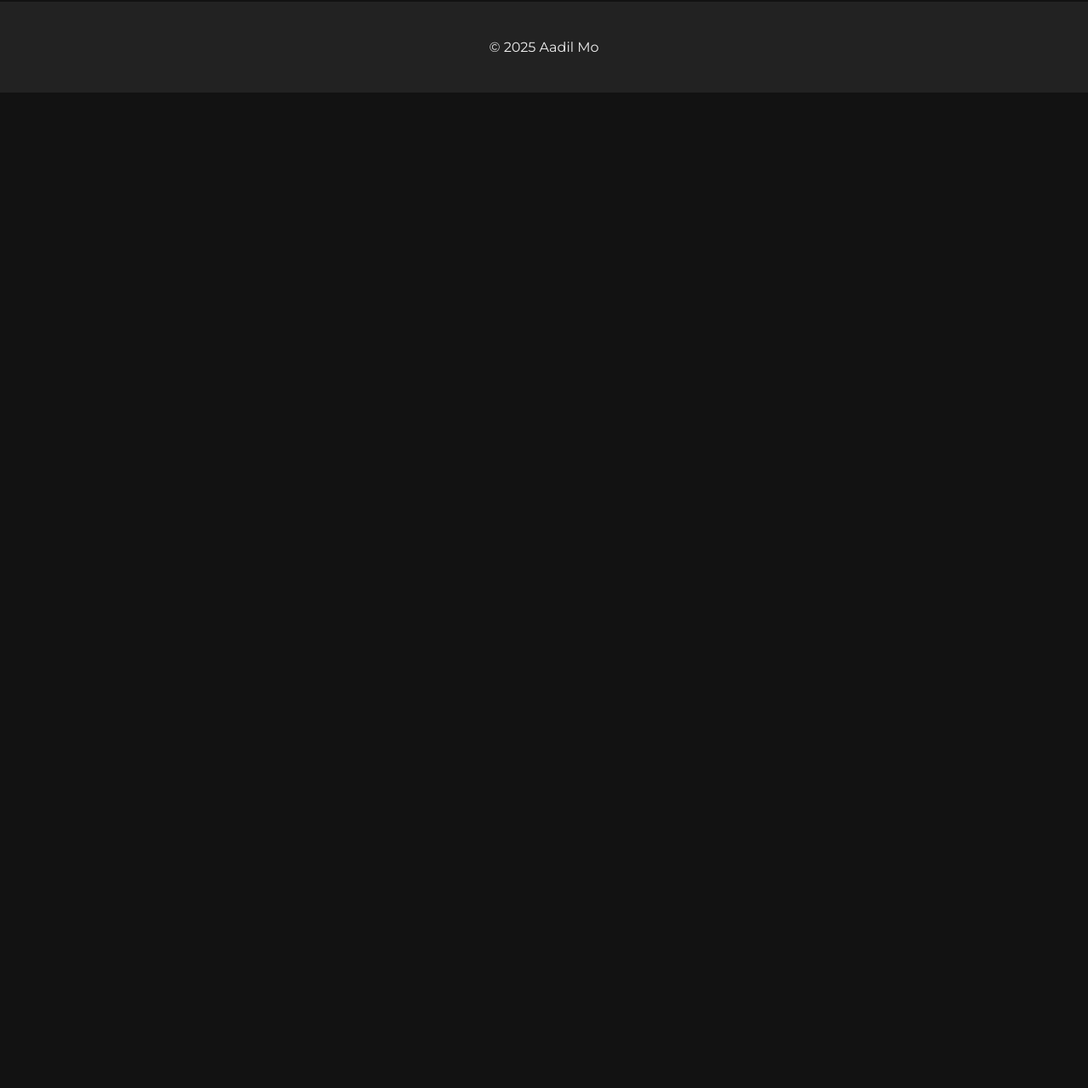
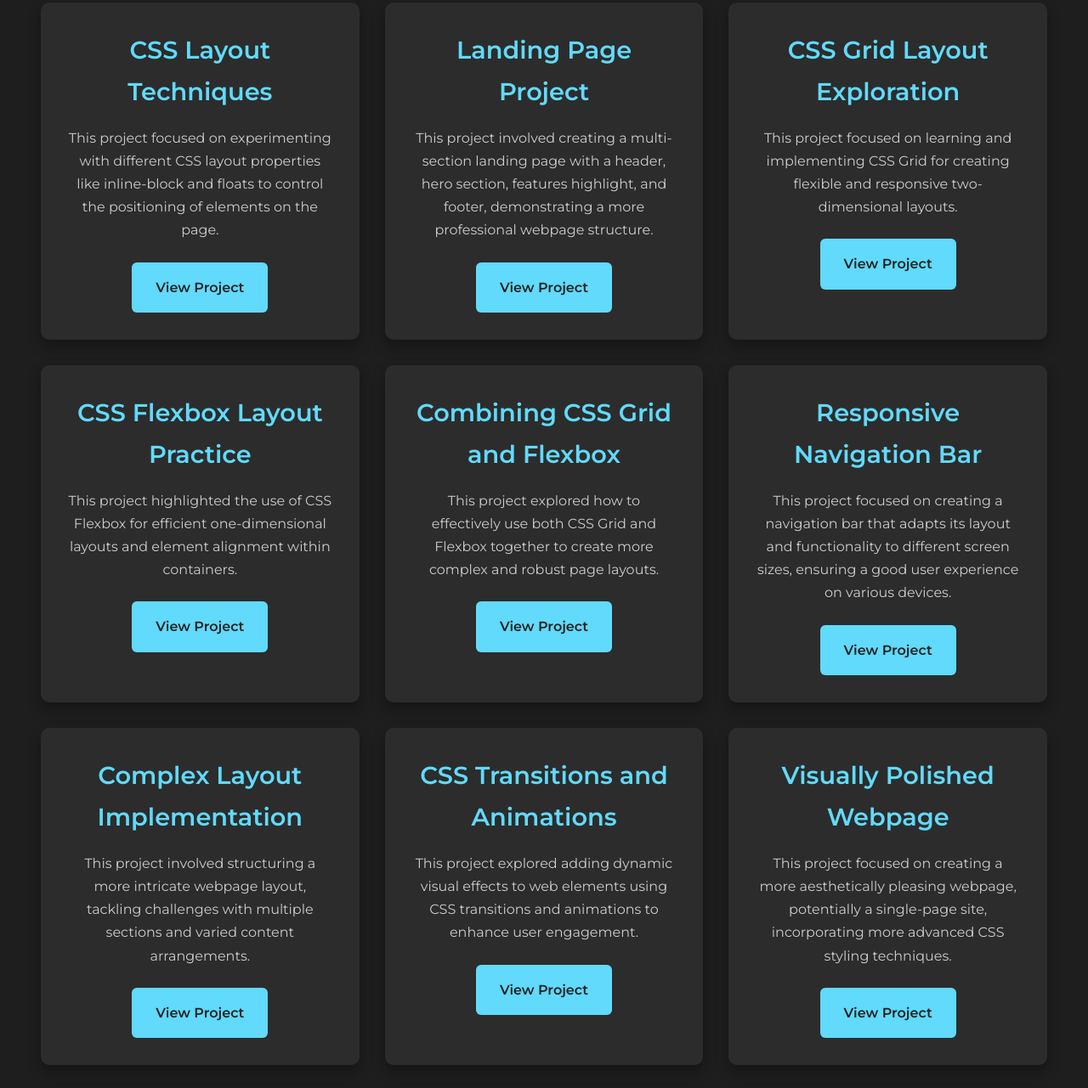
Before and after one commit to Aadil-Mo/Portfolio, a plain HTML site: page index.html in a window 1280 px wide. Shown: the part 1567-2848 px from the top of the page at 85% size. Before the commit the page ends 1676 px from the top, so only its background shows below. Drawn offline with Linux system fonts and the light colour scheme.

Commit message:
Update index.html

```diff
--- a/index.html
+++ b/index.html
@@ -36,6 +36,96 @@
                 <p>My second project, and the first time I incorporated CSS! This project involved structuring a cafe menu using HTML and then styling it with CSS to improve its visual presentation and readability. It was a significant step in learning how to separate content from presentation and apply basic styling principles.</p>
                 <a href="https://aadil-mo.github.io/test2/" target="_blank">View Project</a>
             </div>
+
+            <div class="project project-card">
+                <h3>Basic CSS Styling Practice</h3>
+                <p>This project was an exercise in learning how to apply CSS to structure HTML content, focusing on fundamental styling properties for text and images.</p>
+                <a href="https://aadil-mo.github.io/test-3/" target="_blank">View Project</a>
+            </div>
+
+            <div class="project project-card">
+                <h3>CSS Layout Techniques</h3>
+                <p>This project focused on experimenting with different CSS layout properties like inline-block and floats to control the positioning of elements on the page.</p>
+                <a href="https://aadil-mo.github.io/test-4/" target="_blank">View Project</a>
+            </div>
+
+            <div class="project project-card">
+                <h3>Landing Page Project</h3>
+                <p>This project involved creating a multi-section landing page with a header, hero section, features highlight, and footer, demonstrating a more professional webpage structure.</p>
+                <a href="https://aadil-mo.github.io/milestone/" target="_blank">View Project</a>
+            </div>
+
+            <div class="project project-card">
+                <h3>CSS Grid Layout Exploration</h3>
+                <p>This project focused on learning and implementing CSS Grid for creating flexible and responsive two-dimensional layouts.</p>
+                <a href="https://aadil-mo.github.io/test-6/" target="_blank">View Project</a>
+            </div>
+
+            <div class="project project-card">
+                <h3>CSS Flexbox Layout Practice</h3>
+                <p>This project highlighted the use of CSS Flexbox for efficient one-dimensional layouts and element alignment within containers.</p>
+                <a href="https://aadil-mo.github.io/test-7/" target="_blank">View Project</a>
+            </div>
+
+            <div class="project project-card">
+                <h3>Combining CSS Grid and Flexbox</h3>
+                <p>This project explored how to effectively use both CSS Grid and Flexbox together to create more complex and robust page layouts.</p>
+                <a href="https://aadil-mo.github.io/test-8/" target="_blank">View Project</a>
+            </div>
+
+            <div class="project project-card">
+                <h3>Responsive Navigation Bar</h3>
+                <p>This project focused on creating a navigation bar that adapts its layout and functionality to different screen sizes, ensuring a good user experience on various devices.</p>
+                <a href="https://aadil-mo.github.io/test-9/" target="_blank">View Project</a>
+            </div>
+
+            <div class="project project-card">
+                <h3>Complex Layout Implementation</h3>
+                <p>This project involved structuring a more intricate webpage layout, tackling challenges with multiple sections and varied content arrangements.</p>
+                <a href="https://aadil-mo.github.io/test-10/" target="_blank">View Project</a>
+            </div>
+
+            <div class="project project-card">
+                <h3>CSS Transitions and Animations</h3>
+                <p>This project explored adding dynamic visual effects to web elements using CSS transitions and animations to enhance user engagement.</p>
+                <a href="https://aadil-mo.github.io/test-11/" target="_blank">View Project</a>
+            </div>
+
+            <div class="project project-card">
+                <h3>Visually Polished Webpage</h3>
+                <p>This project focused on creating a more aesthetically pleasing webpage, potentially a single-page site, incorporating more advanced CSS styling techniques.</p>
+                <a href="https://aadil-mo.github.io/test-12/" target="_blank">View Project</a>
+            </div>
+
+            <div class="project project-card">
+                <h3>Milestone Project Two</h3>
+                <p>This project represents a significant step forward, possibly a more developed version of the previous milestone or a new project with increased complexity and features.</p>
+                <a href="https://aadil-mo.github.io/milestone-2/" target="_blank">View Project</a>
+            </div>
+
+            <div class="project project-card">
+                <h3>Project using CSS Framework</h3>
+                <p>This project utilized a CSS framework to speed up development and implement pre-built components for a more structured and efficient workflow.</p>
+                <a href="https://aadil-mo.github.io/test-13/" target="_blank">View Project</a>
+            </div>
+
+            <div class="project project-card">
+                <h3>Form Design and Styling</h3>
+                <p>This project focused on the principles of effective form design and styling, aiming to create user-friendly and visually appealing input forms.</p>
+                <a href="https://aadil-mo.github.io/test-15/" target="_blank">View Project</a>
+            </div>
+
+            <div class="project project-card">
+                <h3>Responsive Web Design Practice</h3>
+                <p>This project specifically focused on implementing responsive web design techniques to ensure the layout adapts well to various screen sizes and devices.</p>
+                <a href="https://aadil-mo.github.io/test-16/" target="_blank">View Project</a>
+            </div>
+
+            <div class="project project-card">
+                <h3>Advanced CSS Techniques Exploration</h3>
+                <p>This project involved experimenting with more advanced CSS concepts, potentially including complex selectors, pseudo-elements, or intricate layout patterns.</p>
+                <a href="https://aadil-mo.github.io/test-17/" target="_blank">View Project</a>
+            </div>
         </div>
     </section>
 
```
